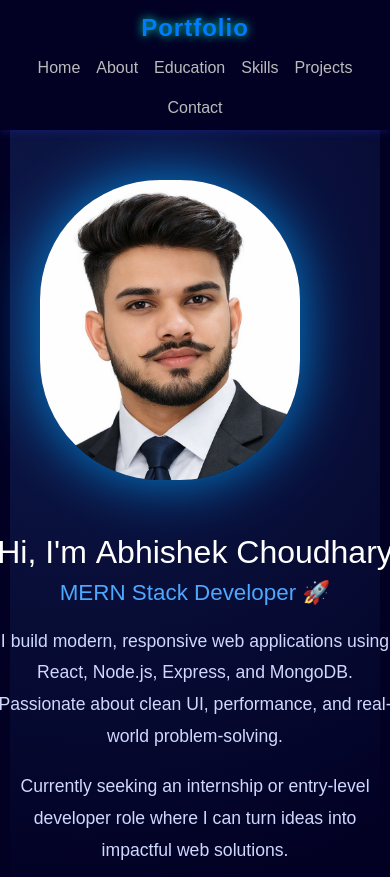
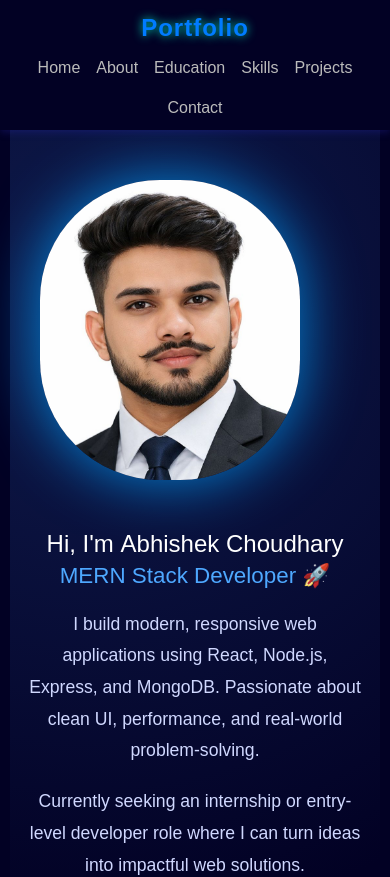
Before and after one commit to Abhi61-dotcom/portfolio, a React (Vite) app: page / in a window 390 px wide. Shown: the top 877 px of the page. Built offline with nearby package versions, Linux system fonts and the light colour scheme.

Commit message:
update Resume

```diff
--- a/src/Pagess/Contact/Contact.jsx
+++ b/src/Pagess/Contact/Contact.jsx
@@ -100,7 +100,7 @@ export const Contact = () => {
             </div>
 
             <a
-              href="/Updated RESUME.pdf"
+              href="/Abhishek Choudhary Resume.pdf"
               target="_blank"
               rel="noopener noreferrer"
               className="resume-btn"
--- a/src/Pagess/Home/Home.css
+++ b/src/Pagess/Home/Home.css
@@ -37,7 +37,7 @@
   color: #ffffff;
 }
 
-
+/* Objective */
 /* Objective */
 .objective {
   flex: 1;
@@ -45,16 +45,12 @@
   text-align: left;
 }
 
-/* .objective h2 {
-  color: #ffffff;
-  font-size: 3.2rem;
-  margin-bottom: 0.5rem;
-} */
 .objective h2 {
-  font-size: clamp(1.8rem, 4vw, 3.2rem);
-  white-space: nowrap;
+  font-size: clamp(1.6rem, 5vw, 3rem);
+  line-height: 1.2;
+  word-break: break-word;
+  white-space: normal;
 }
-
 
 .objective h3 {
   font-size: 1.8rem;
@@ -134,7 +130,7 @@
     padding: 100px 5% 40px;
   }
 
-  .objective {
+   .objective {
     text-align: center;
   }
 
@@ -159,3 +155,9 @@
     font-size: 1.4rem;
   }
 }
+@media (max-width: 500px) {
+  .objective h2 {
+    font-size: 1.5rem;
+    line-height: 1.3;
+  }
+}
--- a/src/Pagess/Home/Home.jsx
+++ b/src/Pagess/Home/Home.jsx
@@ -116,7 +116,7 @@ export const Home = () => {
           </motion.button>
 
           <motion.a
-            href="/Updated RESUME.pdf"
+            href="/Abhishek Choudhary Resume.pdf"
             target="_blank"
             rel="noopener noreferrer"
             className="hire-btn outline-btn"
```
Also changed, not shown: 2 other files (tests, documents, lock files or other folders).
